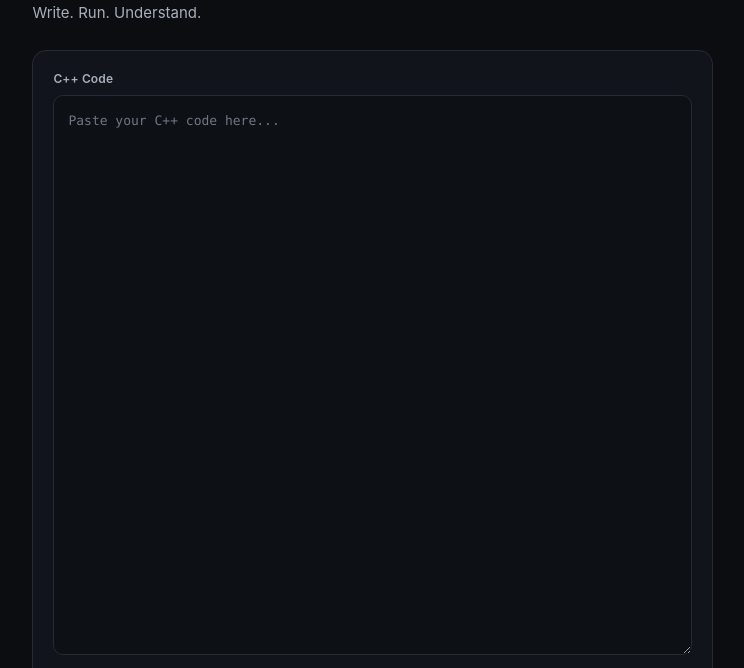
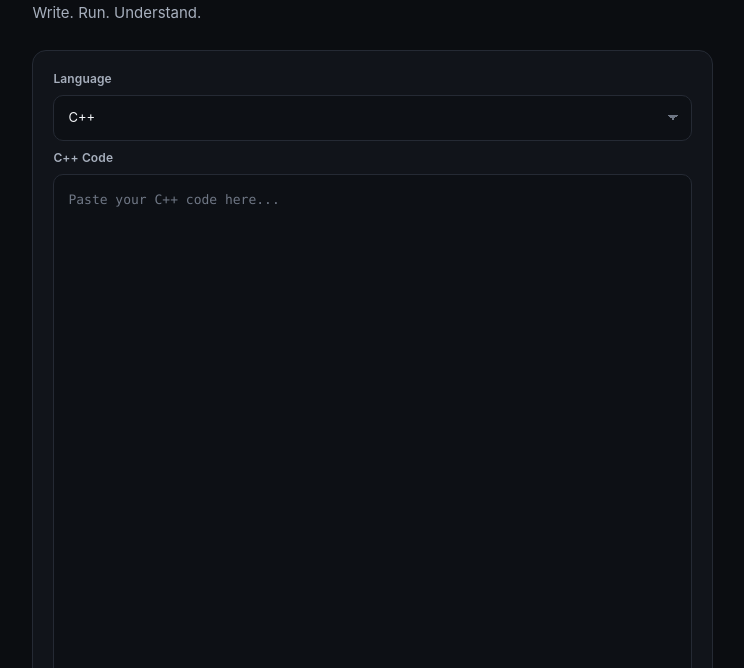
Before and after one commit to mrlucky5123/ai-code-intelligence, a plain HTML site: page frontend/index.html in a window 1280 px wide. Shown: the part 91-759 px from the top of the page, without its empty margins (6-750 px from the left). Drawn offline with Linux system fonts and the light colour scheme.

Commit message:
Improved multi-language editor experience

```diff
--- a/frontend/app.js
+++ b/frontend/app.js
@@ -1,4 +1,6 @@
 const codeInput = document.getElementById("code");
+const codeLabel = document.getElementById("code-label");
+const languageSelect = document.getElementById("language");
 const inputField = document.getElementById("input");
 const expectedOutputField = document.getElementById("expected-output");
 
@@ -17,15 +19,30 @@ const explanationElement = document.getElementById("explanation");
 
 
 analyzeButton.addEventListener("click", analyzeCode);
+languageSelect.addEventListener("change", updateLanguageUI);
+
+
+function updateLanguageUI() {
+    const language = languageSelect.value;
+
+    if (language === "python") {
+        codeLabel.textContent = "Python Code";
+        codeInput.placeholder = "Paste your Python code here...";
+    } else {
+        codeLabel.textContent = "C++ Code";
+        codeInput.placeholder = "Paste your C++ code here...";
+    }
+}
 
 
 async function analyzeCode() {
     const code = codeInput.value.trim();
+    const language = languageSelect.value;
     const input = inputField.value;
     const expectedOutput = expectedOutputField.value.trim();
 
     if (!code) {
-        alert("Please enter your C++ code.");
+        alert("Please enter your code.");
         return;
     }
 
@@ -50,7 +67,7 @@ async function analyzeCode() {
                 },
                 body: JSON.stringify({
                     code: code,
-                    language: "cpp",
+                    language: language,
                     input: input,
                     expected_output: expectedOutput
                 })
--- a/frontend/index.html
+++ b/frontend/index.html
@@ -29,7 +29,17 @@
 
                 <section class="editor-section">
 
-                    <label for="code">C++ Code</label>
+                    <label for="language">Language</label>
+
+                    <select id="language">
+                        <option value="cpp">C++</option>
+                        <option value="python">Python</option>
+                    </select>
+
+
+                    <label for="code" id="code-label">
+                        C++ Code
+                    </label>
 
                     <textarea
                         id="code"
--- a/frontend/style.css
+++ b/frontend/style.css
@@ -9,14 +9,11 @@
     --surface: #11141a;
     --surface-soft: #151922;
     --border: #252a34;
-
     --text: #f5f7fa;
     --text-secondary: #a7afbd;
     --text-muted: #6f7785;
-
     --accent: #7c8cff;
     --accent-hover: #8b99ff;
-
     --success: #4ade80;
     --error: #f87171;
     --warning: #fbbf24;
@@ -66,11 +63,8 @@ body {
 
 .workspace {
     display: grid;
-
     grid-template-columns: minmax(0, 1.15fr) minmax(0, 0.85fr);
-
     gap: 20px;
-
     align-items: start;
 }
 
@@ -79,7 +73,6 @@ body {
 
 .editor-panel {
     min-width: 0;
-
     padding: 20px;
 
     border: 1px solid var(--border);
@@ -94,9 +87,7 @@ body {
 label {
     font-size: 12px;
     font-weight: 600;
-
     color: var(--text-secondary);
-
     letter-spacing: 0.01em;
 }
 
@@ -122,7 +113,6 @@ label span {
 
 textarea {
     width: 100%;
-
     resize: vertical;
 
     border: 1px solid var(--border);
@@ -147,9 +137,11 @@ textarea {
         background 0.2s ease;
 }
 
+
 textarea::placeholder {
     color: var(--text-muted);
 }
+
 
 textarea:focus {
     border-color: var(--accent);
@@ -158,6 +150,76 @@ textarea:focus {
         0 0 0 3px rgba(124, 140, 255, 0.10);
 
     background: #0f1218;
+}
+
+
+/* ---------- LANGUAGE SELECTOR ---------- */
+
+#language {
+    width: 100%;
+    padding: 12px 14px;
+
+    border: 1px solid var(--border);
+    border-radius: 10px;
+
+    background-color: #0d1015;
+    color: var(--text);
+
+    font-family: inherit;
+    font-size: 13px;
+    line-height: 1.5;
+
+    outline: none;
+    cursor: pointer;
+
+    appearance: none;
+
+    background-image:
+        linear-gradient(
+            45deg,
+            transparent 50%,
+            var(--text-muted) 50%
+        ),
+        linear-gradient(
+            135deg,
+            var(--text-muted) 50%,
+            transparent 50%
+        );
+
+    background-position:
+        calc(100% - 18px) 50%,
+        calc(100% - 13px) 50%;
+
+    background-size:
+        5px 5px,
+        5px 5px;
+
+    background-repeat: no-repeat;
+
+    transition:
+        border-color 0.2s ease,
+        background-color 0.2s ease,
+        box-shadow 0.2s ease;
+}
+
+
+#language:hover {
+    background-color: #0f1218;
+    border-color: #303642;
+}
+
+
+#language:focus {
+    border-color: var(--accent);
+
+    box-shadow:
+        0 0 0 3px rgba(124, 140, 255, 0.10);
+}
+
+
+#language option {
+    background: var(--surface);
+    color: var(--text);
 }
 
 
@@ -172,11 +234,9 @@ textarea:focus {
 
 .input-output-grid {
     display: grid;
-
     grid-template-columns: 1fr 1fr;
 
     gap: 12px;
-
     margin-top: 16px;
 }
 
@@ -190,7 +250,6 @@ textarea:focus {
 
 #analyze-button {
     width: 100%;
-
     margin-top: 16px;
 
     padding: 14px 18px;
@@ -212,13 +271,16 @@ textarea:focus {
         opacity 0.2s ease;
 }
 
+
 #analyze-button:hover {
     background: var(--accent-hover);
 }
 
+
 #analyze-button:active {
     transform: translateY(1px);
 }
+
 
 #analyze-button:disabled {
     cursor: not-allowed;
@@ -230,7 +292,6 @@ textarea:focus {
 
 .result-section {
     min-width: 0;
-
     padding: 20px;
 
     border: 1px solid var(--border);
@@ -241,6 +302,7 @@ textarea:focus {
     min-height: 100%;
 }
 
+
 .hidden {
     display: none;
 }
@@ -250,22 +312,20 @@ textarea:focus {
 
 .result-header {
     display: flex;
-
     align-items: center;
     justify-content: space-between;
 
     gap: 16px;
-
     margin-bottom: 20px;
 }
 
+
 .result-status {
     display: flex;
-
     align-items: center;
-
     gap: 12px;
 }
+
 
 #status-indicator {
     width: 9px;
@@ -291,12 +351,14 @@ textarea:focus {
         0 0 0 4px rgba(74, 222, 128, 0.10) !important;
 }
 
+
 .status-warning {
     background: var(--warning) !important;
 
     box-shadow:
         0 0 0 4px rgba(251, 191, 36, 0.10) !important;
 }
+
 
 .status-error {
     background: var(--error) !important;
@@ -313,9 +375,9 @@ textarea:focus {
     font-weight: 700;
 
     letter-spacing: -0.02em;
-
     line-height: 1.2;
 }
+
 
 #status-description {
     margin-top: 4px;
@@ -325,6 +387,7 @@ textarea:focus {
     font-size: 12px;
     line-height: 1.5;
 }
+
 
 #result-label {
     padding: 5px 9px;
@@ -346,11 +409,11 @@ textarea:focus {
 
 .output-grid {
     display: grid;
-
     grid-template-columns: 1fr 1fr;
 
     gap: 10px;
 }
+
 
 .output-card {
     min-width: 0;
@@ -363,6 +426,7 @@ textarea:focus {
     overflow: hidden;
 }
 
+
 .output-card-header {
     padding: 9px 12px;
 
@@ -370,6 +434,7 @@ textarea:focus {
 
     background: var(--surface-soft);
 }
+
 
 .output-card-header h3 {
     font-size: 10px;
@@ -381,12 +446,12 @@ textarea:focus {
     letter-spacing: 0.08em;
 }
 
+
 .output-card pre {
     border: none;
     border-radius: 0;
 
     margin: 0;
-
     min-height: 72px;
 
     padding: 12px;
@@ -408,7 +473,6 @@ textarea:focus {
 
 .ai-section {
     margin-top: 18px;
-
     padding: 20px;
 
     border: 1px solid var(--border);
@@ -417,11 +481,13 @@ textarea:focus {
     background: var(--surface-soft);
 }
 
+
 .ai-header {
     padding-bottom: 16px;
 
     border-bottom: 1px solid var(--border);
 }
+
 
 .ai-section h2 {
     font-size: 17px;
@@ -429,6 +495,7 @@ textarea:focus {
 
     letter-spacing: -0.02em;
 }
+
 
 .ai-header p {
     margin-top: 4px;
@@ -438,9 +505,9 @@ textarea:focus {
     font-size: 12px;
 }
 
+
 #explanation {
     color: var(--text-secondary);
-
     line-height: 1.65;
 }
 
@@ -451,9 +518,11 @@ textarea:focus {
     margin-top: 18px;
 }
 
+
 .explanation-block:first-child {
     margin-top: 16px;
 }
+
 
 .explanation-block h3 {
     margin-bottom: 7px;
@@ -467,6 +536,7 @@ textarea:focus {
     letter-spacing: 0.09em;
 }
 
+
 .explanation-block p {
     color: var(--text-secondary);
 
@@ -474,16 +544,15 @@ textarea:focus {
     line-height: 1.65;
 }
 
+
 .explanation-block pre {
     margin-top: 9px;
-
     padding: 12px;
 
     border: 1px solid var(--border);
     border-radius: 8px;
 
     background: #0b0d11;
-
     color: var(--text);
 
     font-family: "JetBrains Mono", "Cascadia Code",
```
